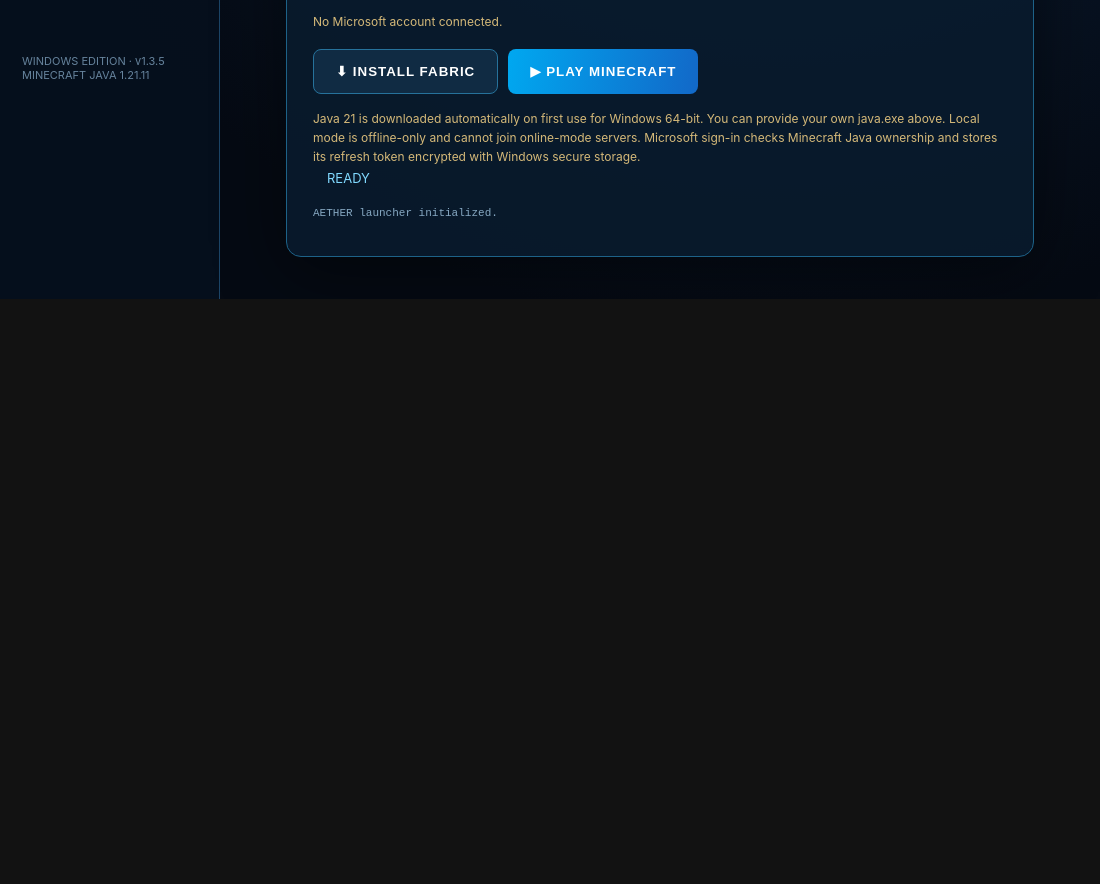
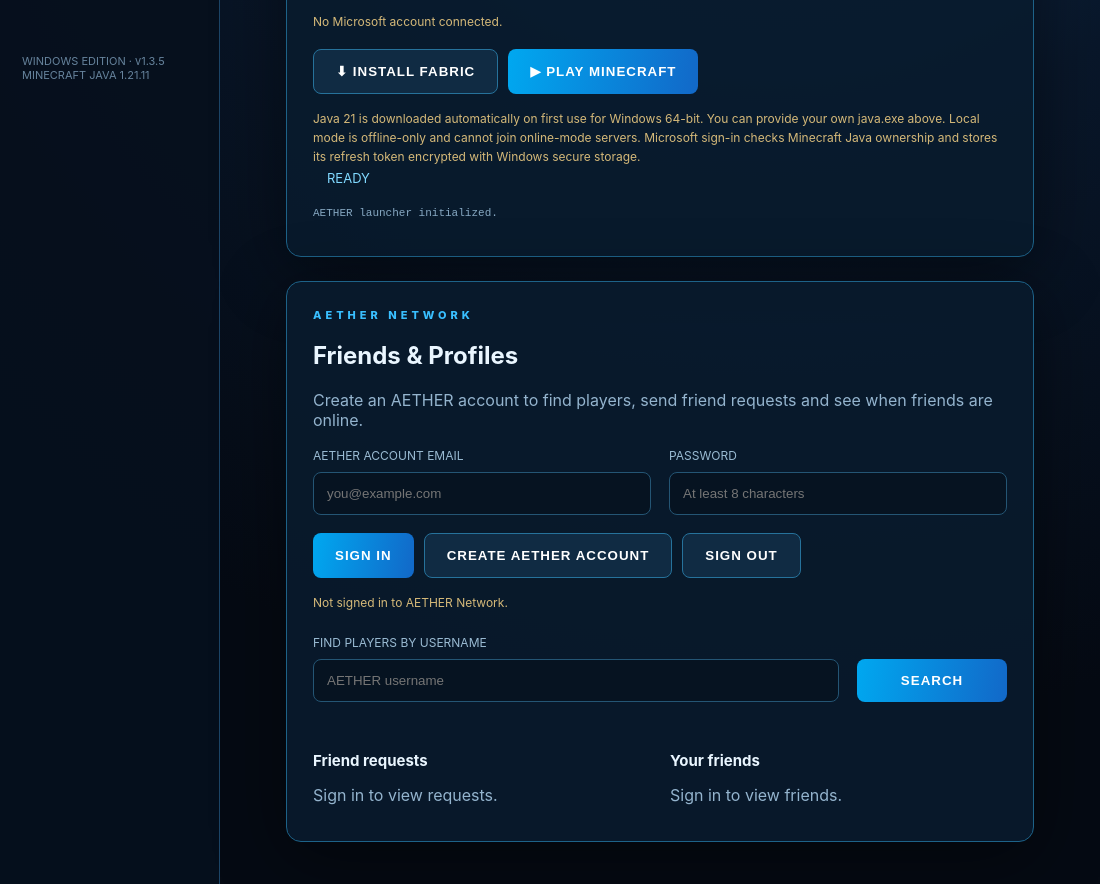
Before and after one commit to namiii911/Aether-_client, an Electron app: page launcher-source/src/index.html in a window 1100 px wide. Shown: the part 693-1577 px from the top of the page. Before the commit the page ends 992 px from the top, so only its background shows below. Drawn offline with Linux system fonts and the light colour scheme; no server answers.

Commit message:
feat(ui): add AETHER friends and profile panel

```diff
--- a/launcher-source/src/index.html
+++ b/launcher-source/src/index.html
@@ -18,7 +18,7 @@ button{margin-top:18px;padding:14px 22px;border:0;border-radius:8px;background:l
 button.secondary{background:#102b43;border:1px solid #26729b}button:disabled{opacity:.5;cursor:wait}
 #status{color:#80d9ff;margin-left:14px;font-size:13px}pre{white-space:pre-wrap;max-height:150px;overflow:auto;color:#86a8c2;font-size:11px;margin-top:20px}
 .actions{display:flex;gap:10px;flex-wrap:wrap}.notice{font-size:12px;color:#d5b979;margin-top:15px;line-height:1.6}
-@media(max-width:700px){.shell{grid-template-columns:1fr}.side{display:none}.main{padding:28px 18px}.hero{font-size:46px}}
+.social-panel{margin-top:24px}.social-columns{display:grid;grid-template-columns:1fr 1fr;gap:20px;margin-top:24px}.social-columns h3{font-size:15px}.social-list{display:flex;flex-direction:column;gap:8px;margin-top:10px}.social-item{display:flex;align-items:center;justify-content:space-between;gap:10px;padding:12px;background:#061321;border:1px solid #245574;border-radius:9px}.social-name{font-size:13px;font-weight:700}.social-handle{font-size:11px;color:#8eabc3}.social-online{color:#65e5b2}.social-offline{color:#8eabc3}.social-actions{display:flex;gap:6px;flex-wrap:wrap}.social-actions button{margin:0;padding:8px 10px;font-size:10px}.social-columns .social-item{align-items:flex-start}@media(max-width:700px){.social-columns{grid-template-columns:1fr}.shell{grid-template-columns:1fr}.side{display:none}.main{padding:28px 18px}.hero{font-size:46px}}
 </style></head>
 <body><div class="shell">
 <aside class="side"><div class="brand">✦ AETHER</div><div class="nav"><strong>◈ &nbsp; HOME</strong>♧ &nbsp; FRIENDS<br>⇩ &nbsp; DOWNLOADS<br>⚙ &nbsp; SETTINGS<br>◎ &nbsp; ACCOUNT</div><div class="version">WINDOWS EDITION · v1.3.5<br>MINECRAFT JAVA 1.21.11</div></aside>
@@ -38,4 +38,22 @@ button.secondary{background:#102b43;border:1px solid #26729b}button:disabled{opa
 <div class="actions"><button class="secondary" id="installFabric">⬇ INSTALL FABRIC</button><button id="play">▶ PLAY MINECRAFT</button></div>
 <div class="notice">Java 21 is downloaded automatically on first use for Windows 64-bit. You can provide your own java.exe above. Local mode is offline-only and cannot join online-mode servers. Microsoft sign-in checks Minecraft Java ownership and stores its refresh token encrypted with Windows secure storage.</div>
 <span id="status">READY</span><pre id="log">AETHER launcher initialized.</pre>
+</section>
+<section class="panel social-panel"><div class="eyebrow">AETHER NETWORK</div><h2>Friends & Profiles</h2>
+<p class="sub">Create an AETHER account to find players, send friend requests and see when friends are online.</p>
+<div class="row" style="margin-top:18px">
+<div class="field"><label>AETHER ACCOUNT EMAIL</label><input id="socialEmail" type="email" placeholder="you@example.com" autocomplete="email"></div>
+<div class="field"><label>PASSWORD</label><input id="socialPassword" type="password" placeholder="At least 8 characters" autocomplete="current-password"></div>
+</div>
+<div class="actions"><button id="socialLogin">SIGN IN</button><button class="secondary" id="socialSignup">CREATE AETHER ACCOUNT</button><button class="secondary" id="socialLogout">SIGN OUT</button></div>
+<div class="notice" id="socialStatus" style="display:block">Not signed in to AETHER Network.</div>
+<div class="row" style="margin-top:22px">
+<div class="field"><label>FIND PLAYERS BY USERNAME</label><input id="socialSearch" placeholder="AETHER username"></div>
+<div class="field" style="flex:0 0 150px;min-width:150px"><label>&nbsp;</label><button id="socialSearchButton" style="width:100%;margin-top:0">SEARCH</button></div>
+</div>
+<div id="socialResults" class="social-list"></div>
+<div class="social-columns">
+<div><h3>Friend requests</h3><div id="incomingRequests" class="social-list"><span class="sub">Sign in to view requests.</span></div><div id="outgoingRequests" class="social-list"></div></div>
+<div><h3>Your friends</h3><div id="friendsList" class="social-list"><span class="sub">Sign in to view friends.</span></div></div>
+</div>
 </section></main></div><script src="renderer.js"></script></body></html>
```
